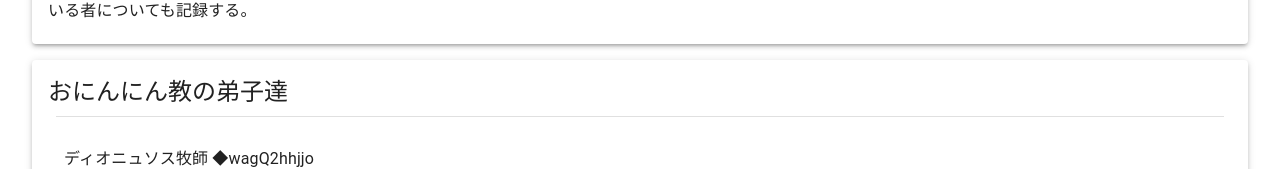
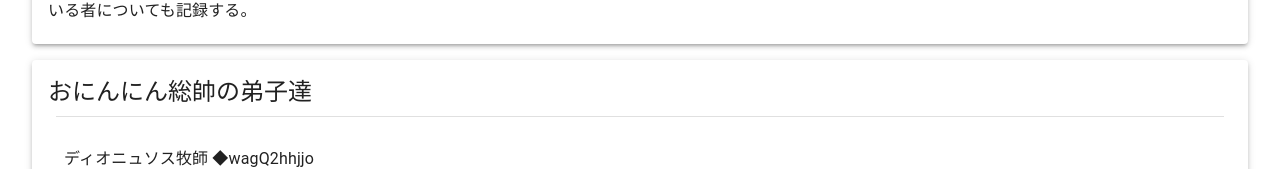
Before and after one commit to Rev-Schnabel/oninninkyo, a React (Create React App) app: page /oninninian in a window 1280 px wide. Shown: the part 247-416 px from the top of the page. Built offline with nearby package versions, Linux system fonts and the light colour scheme.

Commit message:
Small fix of oninninian page.

```diff
--- a/src/oninninian/oninninian.tsx
+++ b/src/oninninian/oninninian.tsx
@@ -36,7 +36,7 @@ export const Oninninian: React.FC = () => {
         </Paper>
         <Paper elevation={3} sx={{ m: 2, p: 2}}>
           <Typography variant="h5">
-            おにんにん教の弟子達
+            おにんにん総帥の弟子達
           </Typography>
           <Divider variant="middle" sx={{ m: 1 }}/>
           <List>
```
